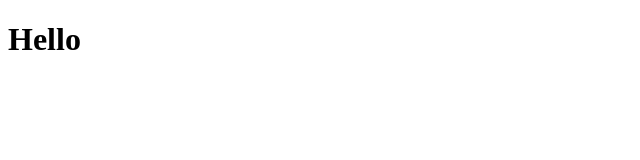
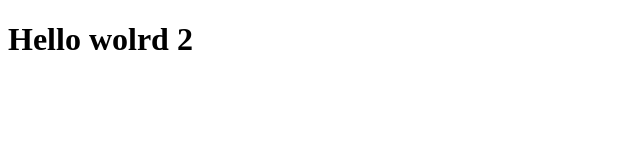
Before and after one commit to amantiwari1/amantiwari1.github.io, a Gatsby site: page / in a window 1280 px wide. Shown: the whole page, without its empty margins (0-640 px from the left). Built offline with nearby package versions, Linux system fonts and the light colour scheme; Gatsby itself is replaced by a stand-in of ours.

Commit message:
added simple home

```diff
--- a/src/pages/index.js
+++ b/src/pages/index.js
@@ -1,13 +1,9 @@
 import React from "react"
 
-import Layout from "../components/layout"
+
 
 const IndexPage = () => (
-  <Layout>
-
-      <h1>Hello</h1>
-
-  </Layout>
+    <h1>Hello wolrd 2</h1>
 )
 
 export default IndexPage
```
